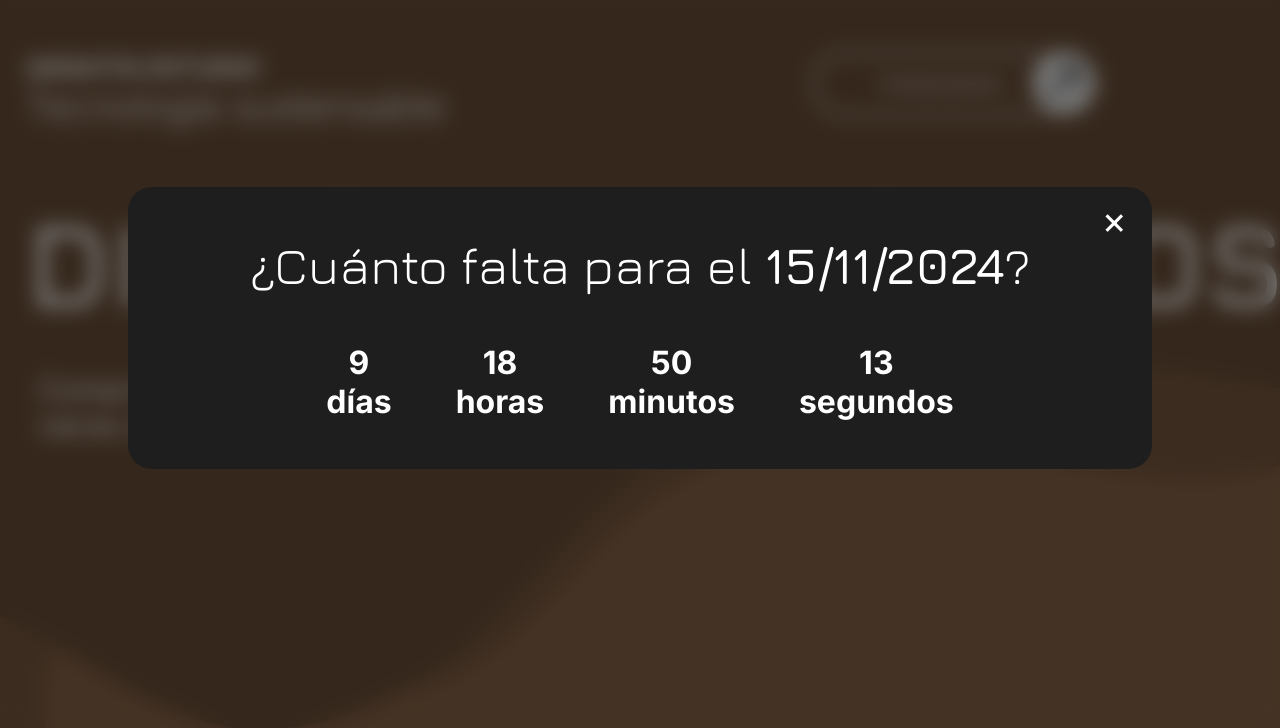
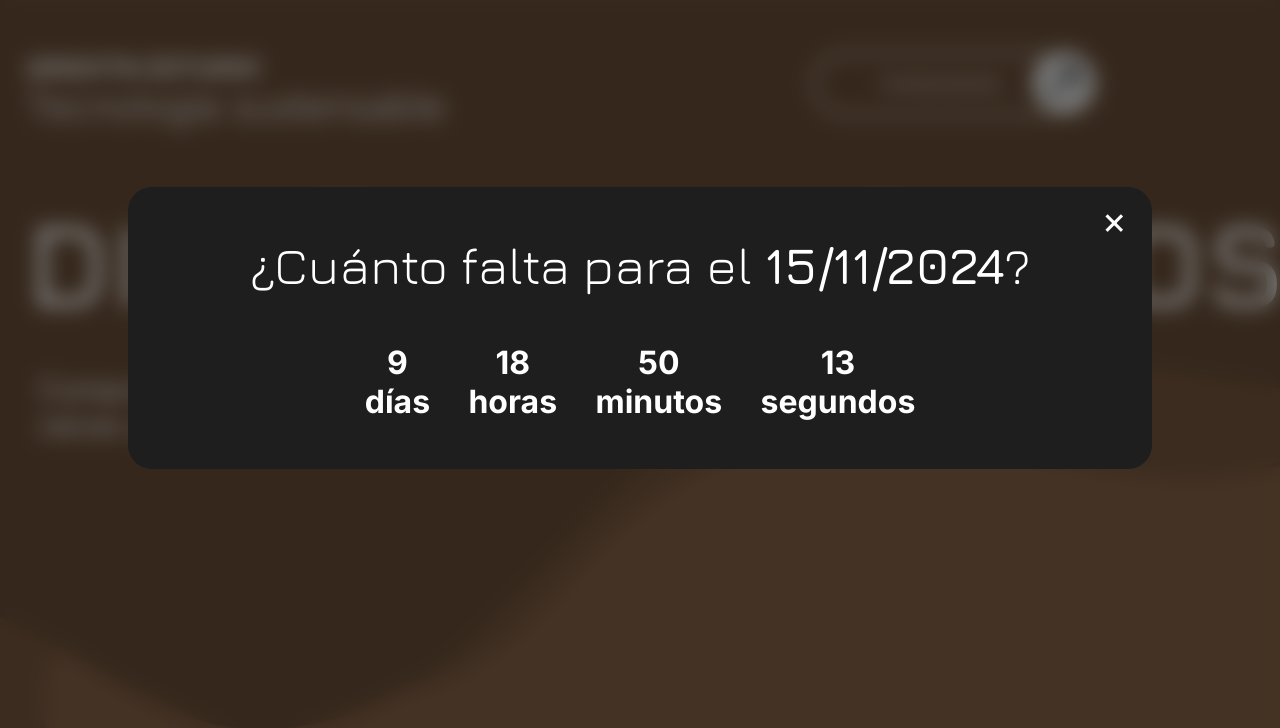
Before and after one commit to SofiaDiazCom2/Arqvita, a plain HTML site: page index.html in a window 1280 px wide. Shown: the part 72-800 px from the top of the page. Drawn offline with nearby package versions, Linux system fonts and the light colour scheme.

Commit message:
Update estilos.css

```diff
--- a/CSS/estilos.css
+++ b/CSS/estilos.css
@@ -82,7 +82,7 @@ body {
 
 .cuenta-atras {
     display: flex;
-    gap: 5vw;
+    gap: 3vw;
     align-items: center;
     justify-content: center;
     font-family: "Inter", sans-serif;
```
